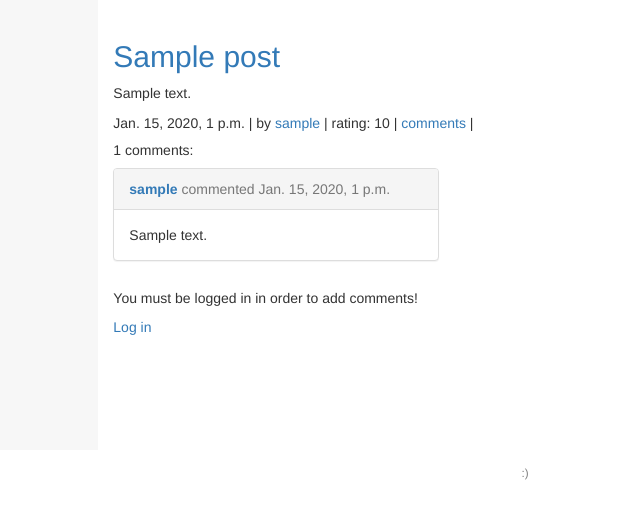
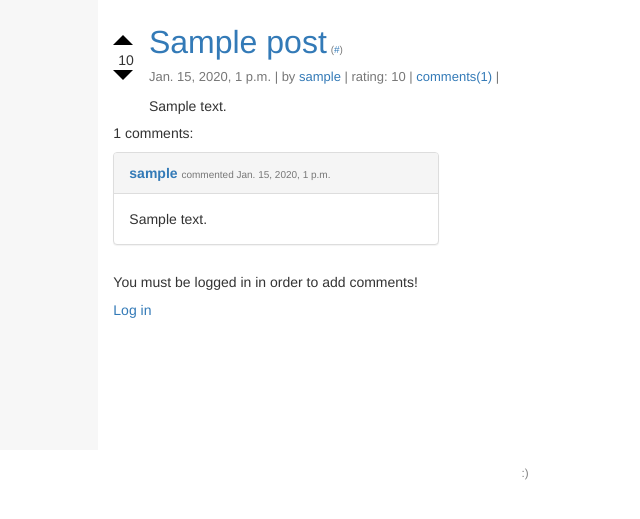
Before and after one commit to RinatAynulin/track16-web, a Django app: page /posts/1/ in a window 1280 px wide. Shown: the part 52-571 px from the top of the page, without its empty margins (115-755 px from the left). Run offline with Django 3.2, Linux system fonts and the light colour scheme; tables that the repository leaves empty hold one stand-in row (values such as "Sample post"); some libraries are stand-ins or nearby versions.

Commit message:
add ajax score loading and updating

```diff
--- a/core/templates/base.html
+++ b/core/templates/base.html
@@ -9,8 +9,7 @@
     <link rel="stylesheet" href="https://maxcdn.bootstrapcdn.com/bootstrap/3.3.7/css/bootstrap.min.css">
     <link rel="stylesheet" href="{% static 'core/css/style.css' %}">
     {% block additional_style %} {% endblock %}
-    <script src="https://ajax.googleapis.com/ajax/libs/jquery/1.12.4/jquery.min.js"></script>
-    <script src="https://maxcdn.bootstrapcdn.com/bootstrap/3.3.7/js/bootstrap.min.js"></script>
+
 </head>
 
 <body>
@@ -67,4 +66,9 @@
 
 </body>
 
+<script src="https://ajax.googleapis.com/ajax/libs/jquery/1.12.4/jquery.min.js"></script>
+<script src="https://maxcdn.bootstrapcdn.com/bootstrap/3.3.7/js/bootstrap.min.js"></script>
+{% block additional_script %}
+{% endblock %}
+
 </html>
--- /dev/null
+++ b/posts/static/posts/css/details.css
@@ -0,0 +1,24 @@
+a.header {
+    font-size: xx-large;
+    padding: 0;
+    margin: 0;
+}
+
+.text-muted {
+    font-size: x-small;
+}
+
+.post-meta {
+    font-size: small;
+    margin: 0;
+}
+
+p.post-title {
+    margin-bottom: 1px;
+    padding-bottom: 1px;
+    border: none;
+}
+
+.post-description {
+    margin-top: 10px;
+}
--- /dev/null
+++ b/posts/static/posts/css/votes.css
@@ -0,0 +1,30 @@
+.arrow-up {
+    width: 0;
+    height: 0;
+    border-left: 10px solid transparent;
+    border-right: 10px solid transparent;
+    border-bottom: 10px solid black;
+    margin-bottom: 5px;
+}
+
+.arrow-down {
+    width: 0;
+    height: 0;
+    border-left: 10px solid transparent;
+    border-right: 10px solid transparent;
+
+    border-top: 10px solid black;
+}
+
+.vote {
+    vertical-align: top;
+    padding-top: 15px;
+    padding-right: 15px;
+}
+
+.vote .votes-count {
+    margin-top: 5px;
+    margin-right: 0;
+    margin-bottom: 5px;
+    margin-left: 5px;
+}
--- a/posts/templates/posts/detail.html
+++ b/posts/templates/posts/detail.html
@@ -1,14 +1,54 @@
 {% extends "base.html" %}
+{% load staticfiles %}
 
+{% block additional_style %}
+    <link rel="stylesheet" href="{% static 'posts/css/votes.css' %}"/>
+    <link rel="stylesheet" href="{% static 'posts/css/details.css' %}"/>
+{% endblock %}
 {% block title %} {{ post.title }} {% endblock %}
 {% block header %} {{ post.title }} {% endblock %}
 {% block content %}
 
-    <h2><a target="_blank" href={{ post.url }}>{{ post.title }}</a></h2>
-    <p>{{ post.description }}</p>
-    {{ post.created_at }} | by <a href="/users/{{ post.user.id }}/">{{ post.user }} </a> | rating:
-    {{ post.score }} | <a href="{% url 'posts:detail' post.id %}">comments</a> |
-    {% if user == post.user %} <a href="{% url 'posts:edit' post.id %}">Edit</a>  {% endif %}
+    <div class="post">
+        <table>
+            <tr>
+                <td class="vote">
+                    <div class="arrow-up">
+                    </div>
+                    <span class="votes-count">{{ post.score }}</span>
+                    <div class="arrow-down">
+                    </div>
+                </td>
+
+                <td class="postcell">
+                    <div class="post-header">
+                        <p class="post-title"><a target="_blank" href="{{ post.url }}"
+                                                 class="header">{{ post.title }}</a>
+                            <span class="text-muted"> (<a target="_blank"
+                                                          href="{{ post.url }}">{{ post.url }}</a>)</span>
+                        </p>
+                    </div>
+                    <div class="post-meta text-muted">
+                        {{ post.created_at }} | by <a target="_blank"
+                                                      href="/users/{{ post.user.id }}/">{{ post.user }} </a> |
+                        rating: {{ post.score }} | <a target="_blank"
+                                                      href="{% url 'posts:detail' post.id %}">comments({{ post.comments_count }})</a>
+                        | {% if user == post.user %} <a href="{% url 'posts:edit' post.id %}">Edit</a>  {% endif %}
+                    </div>
+
+                <div class="post-description">
+                    {{ post.description }}
+                </div>
+
+                </td>
+            </tr>
+        </table>
+
+
+    </div>
+
+
+
 
     <h5>{{ post.comments_count }} comments:</h5>
     {% if post.post_comments.all %}
@@ -18,7 +58,8 @@
                 <div class="col-sm-5">
                     <div class="panel panel-default">
                         <div class="panel-heading">
-                            <strong><a href="/users/{{ comment.user.id }}/">{{ comment.user }} </a></strong> <span class="text-muted">commented {{ comment.created_at }}</span>
+                            <strong><a href="/users/{{ comment.user.id }}/">{{ comment.user }} </a></strong> <span
+                                class="text-muted">commented {{ comment.created_at }}</span>
                             {% if comment.user == user %}
                                 <a href="{% url "comments:edit" pk=comment.id %}">Edit</a>
                             {% endif %}
--- a/posts/templates/posts/index.html
+++ b/posts/templates/posts/index.html
@@ -3,6 +3,7 @@
 
 {% block additional_style %}
     <link rel="stylesheet" href="{% static 'posts/css/index.css' %}"/>
+    <link rel="stylesheet" href="{% static 'posts/css/votes.css' %}"/>
 {% endblock %}
 
 {% block title %} Latest posts {% endblock %}
@@ -15,6 +16,7 @@
                     <td class="vote">
                         <div class="arrow-up">
                         </div>
+                        <span class="votes-count" data-post-id="{{ post.id }}" data-url="{% url 'posts:likes' pk=post.id %}"></span>
                         <div class="arrow-down">
                         </div>
                     </td>
@@ -60,3 +62,7 @@
     <a target="_blank" href="{% url "posts:submit" %}" class="btn btn-lg btn-danger btn-red submit">Submit a new
         post</a>
 {% endblock %}
+
+{% block additional_script %}
+<script src="{% static 'posts/js/likes.js' %}"></script>
+{% endblock %}
--- a/posts/urls.py
+++ b/posts/urls.py
@@ -9,6 +9,8 @@ urlpatterns = [
     url(r'^hot/', views.PostList.as_view(ordering='-score'), {'order':'-score'}, name='index_hot'),
     # ex: /posts/5/
     url(r'^(?P<pk>[0-9]+)/$', views.PostDetail.as_view(), name='detail'),
+    url(r'^(?P<pk>[0-9]+)/likes$', views.PostLikesCountView.as_view(), name='likes'),
+    url(r'^likes$', views.PostLikes.as_view(), name='likes'),
     url(r'^edit/(?P<pk>[0-9]+)/$', views.EditPostView.as_view(), name='edit'),
     url(r'^submit/$', login_required(views.CreatePostView.as_view()), name='submit'),
 ]
--- a/posts/views.py
+++ b/posts/views.py
@@ -4,9 +4,11 @@ from functools import reduce
 from django.contrib.contenttypes.models import ContentType
 from django.db.models import Q, Sum
 from django.http import HttpResponse, Http404
+from django.http import JsonResponse
 from django.template import loader
 from django.shortcuts import render, get_object_or_404, redirect
 from django.urls import reverse
+from django.views import View
 from django.views.generic import CreateView
 from django.views.generic import ListView
 from django.views.generic import UpdateView
@@ -22,7 +24,6 @@ class PostList(ListView):
     context_object_name = 'latest_posts_list'
     model = Post
     form_class_search = SearchForm
-
 
     def get_queryset(self):
         if self.q:
@@ -103,3 +104,29 @@ class EditPostView(UpdateView):
 
     def get_success_url(self):
         return reverse('posts:detail', kwargs=({'pk': self.object.id}))
+
+
+class PostLikesCountView(View):
+    current_post = None
+
+    def dispatch(self, request, pk=None, *args, **kwargs):
+        self.current_post = get_object_or_404(Post, pk=pk)
+        return super(PostLikesCountView, self).dispatch(request, *args, **kwargs)
+
+    def get(self, request):
+        self.current_post.count_score()
+        return HttpResponse(self.current_post.score)
+
+
+class PostLikes(View):
+    def get(self, request):
+        ids = request.GET.get('ids', '')
+        ids = ids.split(',')
+        for post in Post.objects.filter(id__in=ids):
+            post.count_score()
+            post.save()  # fixme wtf
+        posts = dict(Post.objects.filter(id__in=ids).values_list('id', 'score'))
+        return JsonResponse(posts)
+
+    def post(self, request):
+        pass  # todo
```
Also changed, not shown: posts/static/posts/css/index.css (+0 -22 lines), posts/static/posts/js/likes.js (added, +21 -0 lines).
